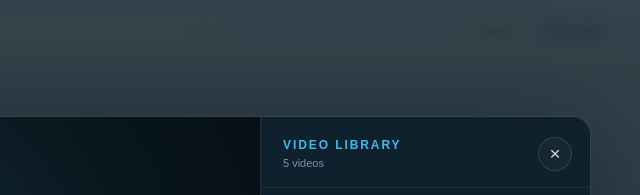
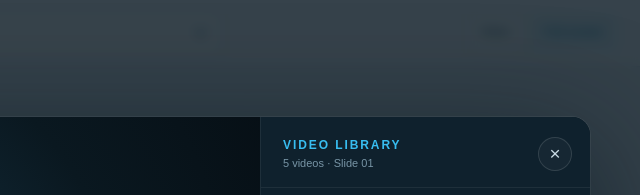
Before and after one commit to Ezreal1119/Urovo_Product_Presentation, a plain HTML site: page UROVO_Complete_Product_Presentation.html in a window 1280 px wide. Both pictures are taken after a click on the button "Video". Shown: the top 195 px of the page, 640-1280 px from the left. Drawn offline with Linux system fonts and the light colour scheme.

Commit message:
Show only the videos tagged for the current slide.
Co-authored-by: Cursor <cursoragent@cursor.com>

```diff
--- a/UROVO_Complete_Product_Presentation.html
+++ b/UROVO_Complete_Product_Presentation.html
@@ -31,11 +31,12 @@
  const videoDialog=document.getElementById('video-dialog'),videoList=document.getElementById('video-list'),videoPlayer=document.getElementById('video-player'),videoEmpty=document.getElementById('video-empty'),videoEmptyText=document.getElementById('video-empty-text'),videoTitle=document.getElementById('video-title'),videoProduct=document.getElementById('video-product'),videoKicker=document.getElementById('video-kicker'),videoCount=document.getElementById('video-count');
  let videos=null,videoIndex=-1;
  function setVideoMessage(text){videoList.replaceChildren();const m=document.createElement('p');m.className='video-message';m.textContent=text;videoList.append(m);}
- function renderVideos(){videoList.replaceChildren();videoCount.textContent=`${videos.length} video${videos.length===1?'':'s'}`;if(!videos.length){setVideoMessage('No videos yet. Add entries to videos.json.');return;}videos.forEach((v,i)=>{const b=document.createElement('button');b.type='button';b.className='video-item';b.dataset.video=i;b.setAttribute('aria-current',String(i===videoIndex));const n=document.createElement('b');n.textContent=String(i+1).padStart(2,'0');const t=document.createElement('span');const title=document.createElement('span');title.className='video-item-title';title.textContent=v.title;t.append(title);if(v.product){const s=document.createElement('small');s.textContent=v.product;t.append(s);}const state=document.createElement('span');state.className='video-state';state.setAttribute('aria-hidden','true');b.append(n,t,state);b.addEventListener('click',()=>playVideo(i));videoList.append(b);});}
+ function videosForSlide(){const page=current+1;return videos.map((v,i)=>[v,i]).filter(([v])=>!Array.isArray(v.pages)||!v.pages.length||v.pages.includes(page));}
+ function renderVideos(){videoList.replaceChildren();const visible=videosForSlide();videoCount.textContent=`${visible.length} video${visible.length===1?'':'s'} · Slide ${String(current+1).padStart(2,'0')}`;if(!visible.length){setVideoMessage(videos.length?'No videos for this slide.':'No videos yet. Add entries to videos.json.');return;}visible.forEach(([v,i])=>{const b=document.createElement('button');b.type='button';b.className='video-item';b.dataset.video=i;b.setAttribute('aria-current',String(i===videoIndex));const n=document.createElement('b');n.textContent=String(i+1).padStart(2,'0');const t=document.createElement('span');const title=document.createElement('span');title.className='video-item-title';title.textContent=v.title;t.append(title);if(v.product){const s=document.createElement('small');s.textContent=v.product;t.append(s);}const state=document.createElement('span');state.className='video-state';state.setAttribute('aria-hidden','true');b.append(n,t,state);b.addEventListener('click',()=>playVideo(i));videoList.append(b);});}
  function markVideo(){videoList.querySelectorAll('[data-video]').forEach(b=>b.setAttribute('aria-current',String(Number(b.dataset.video)===videoIndex)));}
  function playVideo(i){const v=videos[i];if(!v)return;videoIndex=i;markVideo();videoKicker.textContent='NOW PLAYING';videoTitle.textContent=v.title;videoProduct.textContent=v.product||'';videoEmpty.hidden=true;videoPlayer.hidden=false;if(v.poster)videoPlayer.poster=v.poster;else videoPlayer.removeAttribute('poster');videoPlayer.src=v.src;videoPlayer.play().catch(()=>{});}
  function stopVideo(){videoPlayer.pause();videoPlayer.removeAttribute('src');videoPlayer.load();videoPlayer.hidden=true;videoEmpty.hidden=false;videoEmptyText.textContent='Select a video to play';videoKicker.textContent='UROVO VIDEO';videoTitle.textContent='Product videos';videoProduct.textContent='';videoIndex=-1;videoDialog.classList.remove('is-playing');markVideo();}
- async function loadVideos(){if(videos)return;try{const r=await fetch('videos.json',{cache:'no-cache'});if(!r.ok)throw new Error(r.status);const data=await r.json();videos=(Array.isArray(data)?data:[]).filter(v=>v&&typeof v.title==='string'&&typeof v.src==='string');renderVideos();}catch{videoCount.textContent='Unavailable';setVideoMessage('The video list could not be loaded.');}}
+ async function loadVideos(){if(videos){renderVideos();return;}try{const r=await fetch('videos.json',{cache:'no-cache'});if(!r.ok)throw new Error(r.status);const data=await r.json();videos=(Array.isArray(data)?data:[]).filter(v=>v&&typeof v.title==='string'&&typeof v.src==='string');renderVideos();}catch{videoCount.textContent='Unavailable';setVideoMessage('The video list could not be loaded.');}}
  function openVideos(){closePicker();if(contents.open)contents.close();if(!videoDialog.open)videoDialog.showModal();loadVideos();}
  document.getElementById('video-button').addEventListener('click',openVideos);document.getElementById('close-video').addEventListener('click',()=>videoDialog.close());videoDialog.addEventListener('click',event=>{if(event.target===videoDialog)videoDialog.close();});videoDialog.addEventListener('close',stopVideo);
  videoPlayer.addEventListener('play',()=>videoDialog.classList.add('is-playing'));videoPlayer.addEventListener('pause',()=>videoDialog.classList.remove('is-playing'));videoPlayer.addEventListener('ended',()=>videoDialog.classList.remove('is-playing'));videoPlayer.addEventListener('error',()=>{if(!videoPlayer.getAttribute('src'))return;videoPlayer.hidden=true;videoEmpty.hidden=false;videoEmptyText.textContent='This video could not be played. Check that the link is public and the format is supported.';videoDialog.classList.remove('is-playing');});
--- a/videos.json
+++ b/videos.json
@@ -2,26 +2,46 @@
   {
     "title": "DT610-Present-202606",
     "product": "DT610",
-    "src": "https://temp.patrick-shenzhen.org/tools/DT610-Present-202606.mp4"
+    "src": "https://temp.patrick-shenzhen.org/tools/DT610-Present-202606.mp4",
+    "pages": [
+      1,
+      2
+    ]
   },
   {
     "title": "DT610_Pro-Present-202606",
     "product": "DT610 Pro",
-    "src": "https://temp.patrick-shenzhen.org/tools/DT610_Pro-Present-202606.mp4"
+    "src": "https://temp.patrick-shenzhen.org/tools/DT610_Pro-Present-202606.mp4",
+    "pages": [
+      1,
+      2
+    ]
   },
   {
     "title": "DT610+RFG91-Present-202606",
     "product": "DT610 + RFG91",
-    "src": "https://temp.patrick-shenzhen.org/tools/DT610%2BRFG91-Present-202606.mp4"
+    "src": "https://temp.patrick-shenzhen.org/tools/DT610%2BRFG91-Present-202606.mp4",
+    "pages": [
+      1,
+      2
+    ]
   },
   {
     "title": "DT610_OCR-Present-202606",
     "product": "DT610",
-    "src": "https://temp.patrick-shenzhen.org/tools/DT610_OCR-Present-202606.mp4"
+    "src": "https://temp.patrick-shenzhen.org/tools/DT610_OCR-Present-202606.mp4",
+    "pages": [
+      1,
+      2
+    ]
   },
   {
     "title": "DT610Pro_3D_Dimension_Measure-Present-202606",
     "product": "DT610 Pro",
-    "src": "https://temp.patrick-shenzhen.org/tools/DT610Pro_3D_Dimension_Measure-Present-202606.mov"
+    "src": "https://temp.patrick-shenzhen.org/tools/DT610Pro_3D_Dimension_Measure-Present-202606.mov",
+    "pages": [
+      1,
+      2
+    ]
   }
 ]
```
Also changed, not shown: index.html (+3 -2 lines).
